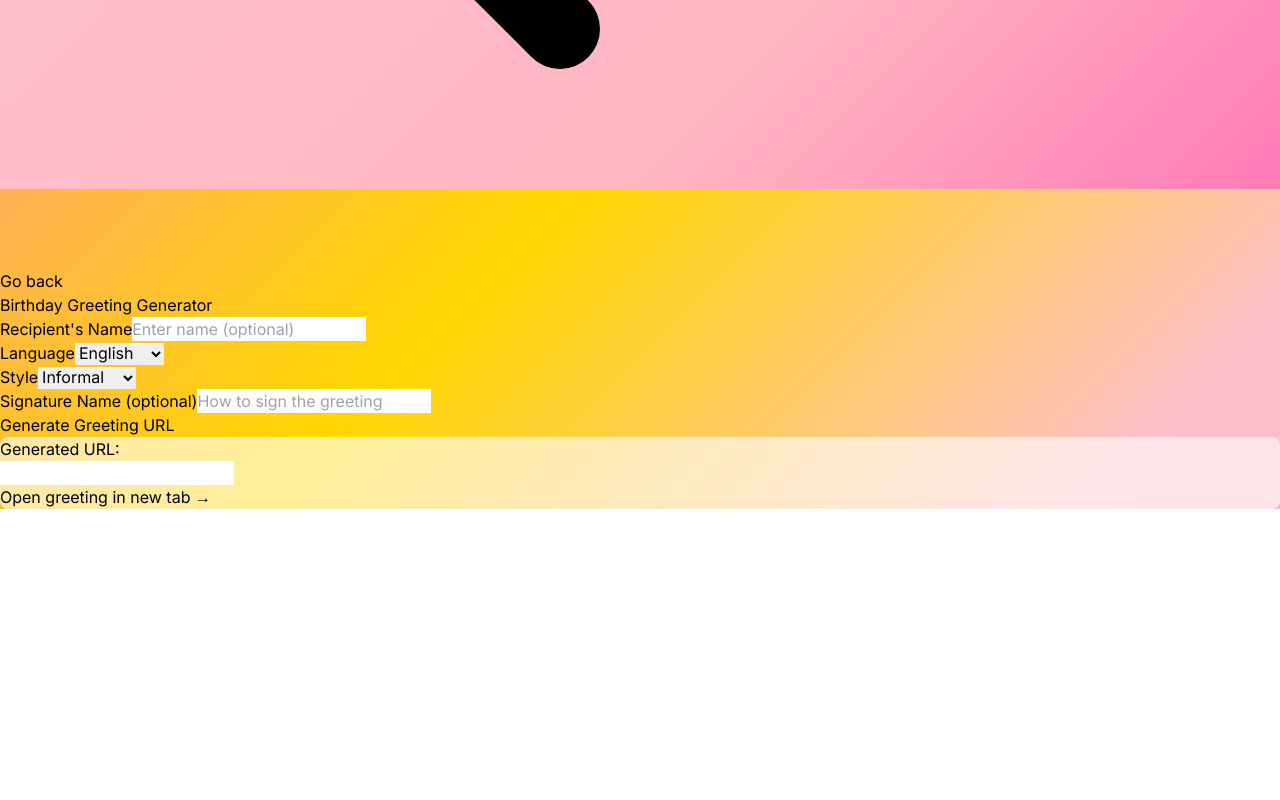
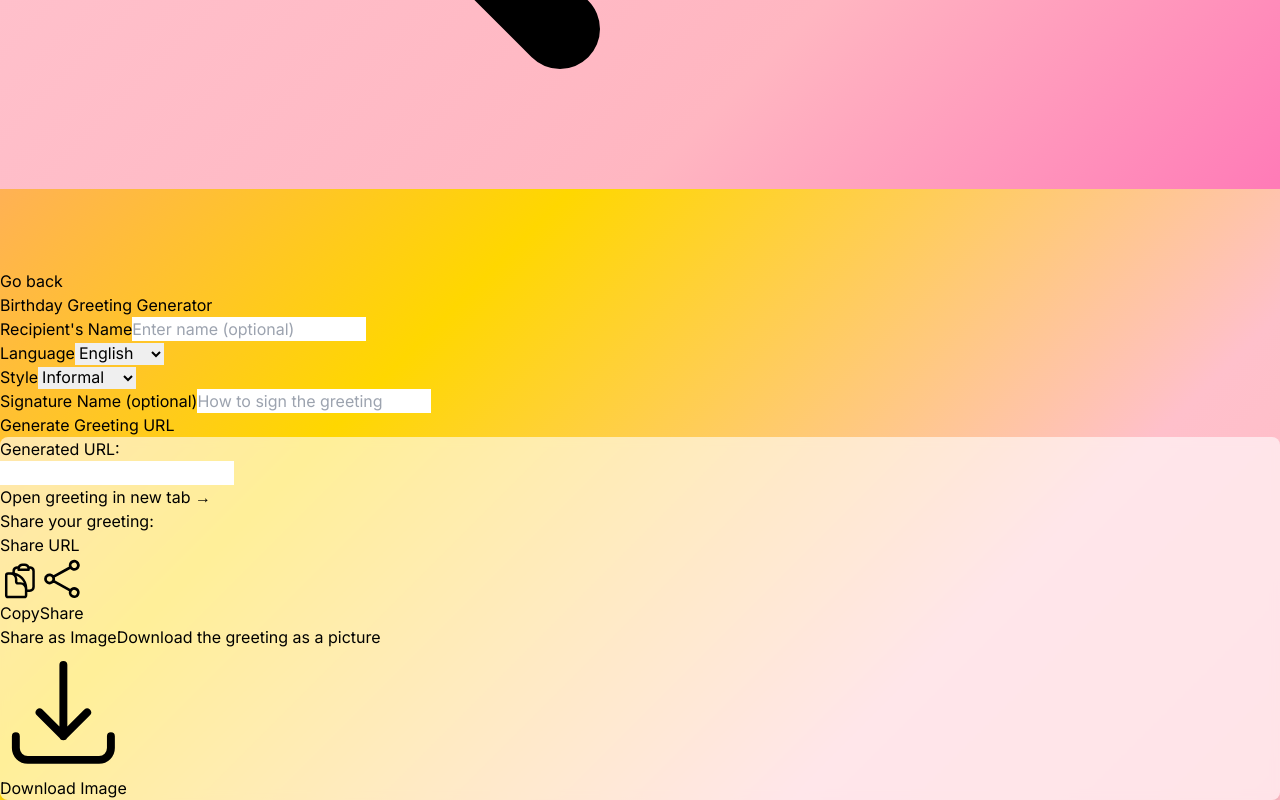
Before and after one commit to HugeFrog24/birthdaygreeting-next, a Next.js app: page /generate in a window 1280 px wide. Shown: the part 1011-1811 px from the top of the page. Before the commit the page ends 1520 px from the top, so only its background shows below. Built offline with nearby package versions, Linux system fonts and the light colour scheme.

Commit message:
Share image

```diff
--- a/package.json
+++ b/package.json
@@ -11,6 +11,7 @@
   "dependencies": {
     "@heroicons/react": "^2.2.0",
     "@vercel/og": "^0.6.2",
+    "html2canvas": "^1.4.1",
     "next": "15.1.5",
     "react": "^19.0.0",
     "react-dom": "^19.0.0"
--- a/src/app/generate/page.tsx
+++ b/src/app/generate/page.tsx
@@ -2,8 +2,9 @@
 
 import { useState } from 'react';
 import Link from 'next/link';
-import { ClipboardDocumentIcon, ShareIcon, ArrowLeftIcon } from '@heroicons/react/24/outline';
+import { ClipboardDocumentIcon, ShareIcon, ArrowLeftIcon, ArrowDownTrayIcon } from '@heroicons/react/24/outline';
 import { Language, Formality } from '../../utils/greetingGenerator';
+import html2canvas from 'html2canvas';
 
 interface FormData {
   name: string;
@@ -30,6 +31,32 @@ export default function GeneratePage() {
 
     const url = `${window.location.origin}/?${params.toString()}`;
     setGeneratedUrl(url);
+  };
+
+  const captureAndDownload = async () => {
+    if (generatedUrl) {
+      // Open the URL in a new window and wait for it to load
+      const win = window.open(generatedUrl, '_blank');
+      if (win) {
+        win.addEventListener('load', async () => {
+          try {
+            const canvas = await html2canvas(win.document.body);
+            const image = canvas.toDataURL('image/png');
+
+            // Create download link
+            const link = document.createElement('a');
+            link.download = 'birthday-greeting.png';
+            link.href = image;
+            link.click();
+
+            // Close the temporary window
+            win.close();
+          } catch (error) {
+            console.error('Error capturing screenshot:', error);
+          }
+        });
+      }
+    }
   };
 
   return (
@@ -129,18 +156,45 @@ export default function GeneratePage() {
               type="text"
               readOnly
               value={generatedUrl}
-              className="flex-1 min-w-0 px-3 py-2 bg-white border border-gray-300 rounded-md shadow-sm focus:outline-none"
+              className="w-full px-3 py-2 bg-white border border-gray-300 rounded-md shadow-sm focus:outline-none"
             />
+          </div>
+
+          <div className="mt-4">
+            <a
+              href={generatedUrl}
+              target="_blank"
+              rel="noopener noreferrer"
+              className="inline-flex items-center text-blue-500 hover:text-blue-600"
+            >
+              Open greeting in new tab <span className="ml-1">→</span>
+            </a>
+          </div>
+
+          <div className="mt-6">
+            <div className="mb-3">
+              <span className="text-sm font-medium text-gray-700">Share your greeting:</span>
+            </div>
+
+            <div className="space-y-3">
+              {/* URL Section */}
+              <div className="flex items-center justify-between p-3 rounded border-2 border-gray-400">
+                <div>
+                  <span className="block text-sm font-medium text-gray-700">Share URL</span>
+                  <span className="text-sm text-gray-500 break-all">{generatedUrl}</span>
+                </div>
+                <div className="flex gap-2">
                   <button
-              onClick={() => {
-                navigator.clipboard.writeText(generatedUrl);
-              }}
-              className="p-2 bg-gray-200 text-gray-700 rounded-md hover:bg-gray-300 focus:outline-none focus:ring-2 focus:ring-gray-500"
-              title="Copy to clipboard"
+                    type="button"
+                    onClick={() => navigator.clipboard.writeText(generatedUrl)}
+                    className="flex items-center gap-2 px-3 py-2 bg-gray-100 text-gray-700 rounded-md hover:bg-gray-200"
+                    title="Copy URL"
                   >
-              <ClipboardDocumentIcon className="w-5 h-5" />
+                    <ClipboardDocumentIcon className="h-5 w-5" />
+                    <span className="text-sm">Copy</span>
                   </button>
                   <button
+                    type="button"
                     onClick={async () => {
                       try {
                         await navigator.share({
@@ -149,24 +203,36 @@ export default function GeneratePage() {
                           text: 'Check out this birthday greeting!'
                         });
                       } catch (error) {
-                  console.error('Error sharing:', error);
+                        // Fallback for browsers that don't support Web Share API
+                        window.open(generatedUrl, '_blank');
                       }
                     }}
-              className="p-2 bg-gray-200 text-gray-700 rounded-md hover:bg-gray-300 focus:outline-none focus:ring-2 focus:ring-gray-500"
-              title="Share"
+                    className="flex items-center gap-2 px-3 py-2 bg-gray-100 text-gray-700 rounded-md hover:bg-gray-200"
+                    title="Share URL"
                   >
-              <ShareIcon className="w-5 h-5" />
+                    <ShareIcon className="h-5 w-5" />
+                    <span className="text-sm">Share</span>
                   </button>
                 </div>
-          <div className="mt-4">
-            <a
-              href={generatedUrl}
-              target="_blank"
-              rel="noopener noreferrer"
-              className="text-blue-500 hover:text-blue-600"
+              </div>
+
+              {/* Image Sharing Option */}
+              <div className="flex items-center justify-between p-3 rounded border-2 border-gray-400">
+                <div>
+                  <span className="block text-sm font-medium text-gray-700">Share as Image</span>
+                  <span className="text-sm text-gray-500">Download the greeting as a picture</span>
+                </div>
+                <button
+                  type="button"
+                  onClick={captureAndDownload}
+                  className="flex items-center gap-2 px-3 py-2 bg-gray-100 text-gray-700 rounded-md hover:bg-gray-200"
+                  title="Download as Image"
                 >
-              Open greeting in new tab →
-            </a>
+                  <ArrowDownTrayIcon className="h-5 w-5" />
+                  <span className="text-sm">Download Image</span>
+                </button>
+              </div>
+            </div>
           </div>
         </div>
       </div>
```
Also changed, not shown: 1 other file (tests, documents, lock files or other folders). Lines whose indentation alone changed are shown as unchanged.
